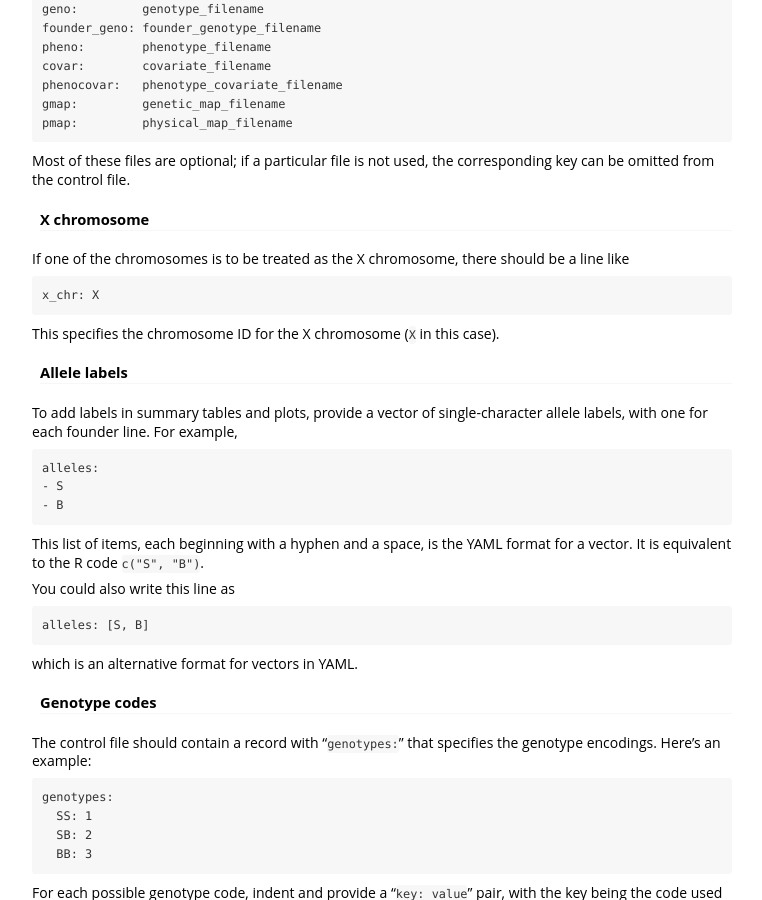
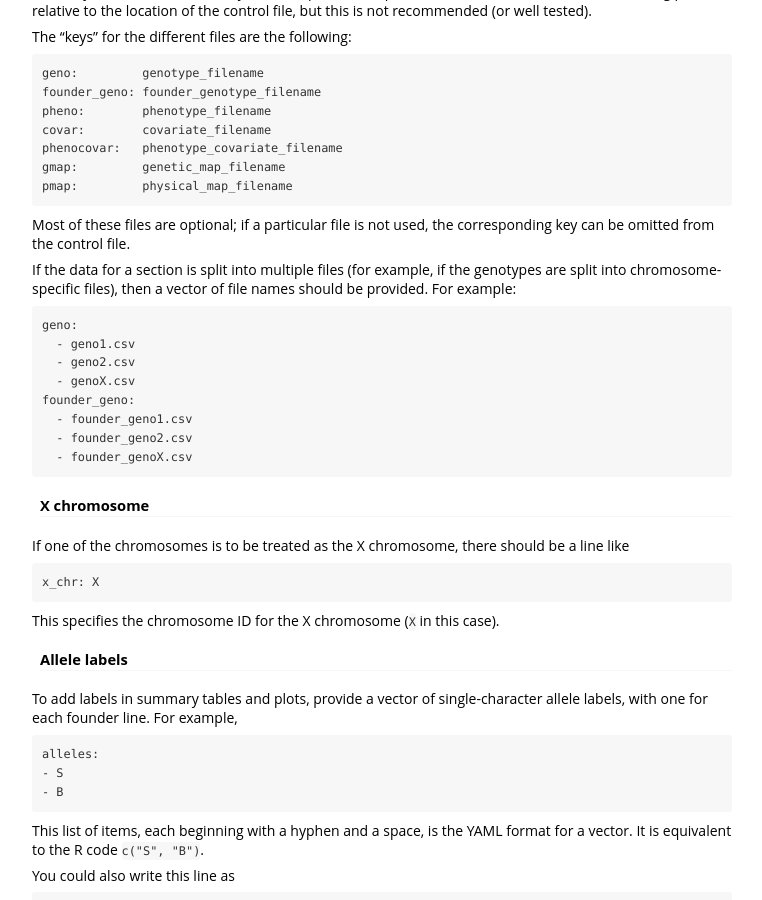
Before and after one commit to rqtl/qtl2, a Jekyll site: the page assets/vignettes/input_files.html, which Jekyll copies as it is, in a window 1280 px wide and 900 px high, scrolled down 3645 px. Shown: the whole window, without its empty margins (258-1020 px from the left). Built offline with Jekyll 4.4.1, drawn with Linux system fonts in a browser that asks for light colours; some of the changed text lies outside the part shown.

Commit message:
input files vignette: mention that data can be split into multiple files

```diff
--- a/assets/vignettes/input_files.html
+++ b/assets/vignettes/input_files.html
@@ -100,6 +100,7 @@ grav2 &lt;-<span class="st"> </span><span class="kw">read_cross2</span>(<span cl
 <div id="phenotype-covariates" class="section level4">
 <h4>Phenotype covariates</h4>
 <p>A separate CSV file contains phenotype covariate data, as phenotypes × phenotype covariates. The first column contains phenotype names, and the first row contains the names of the phenotype covariates.</p>
+<p><strong>Note</strong>: The genotype, founder genotype, phenotype, covariate, and phenotype covariate data can be split across multiple files. For example, the genotype data could be split by chromosome. The individual IDs must appear in each file; these are used to combine the files.</p>
 </div>
 <div id="genetic-and-physical-maps" class="section level4">
 <h4>Genetic and physical maps</h4>
@@ -164,6 +165,15 @@ phenocovar:   phenotype_covariate_filename
 gmap:         genetic_map_filename
 pmap:         physical_map_filename</code></pre>
 <p>Most of these files are optional; if a particular file is not used, the corresponding key can be omitted from the control file.</p>
+<p>If the data for a section is split into multiple files (for example, if the genotypes are split into chromosome-specific files), then a vector of file names should be provided. For example:</p>
+<pre><code>geno:
+  - geno1.csv
+  - geno2.csv
+  - genoX.csv
+founder_geno:
+  - founder_geno1.csv
+  - founder_geno2.csv
+  - founder_genoX.csv</code></pre>
 </div>
 <div id="x-chromosome" class="section level4">
 <h4>X chromosome</h4>
@@ -276,6 +286,7 @@ pmap:         physical_map_filename</code></pre>
 </div>
 <div id="detailed-specifications-for-each-cross-type" class="section level2">
 <h2>Detailed specifications for each cross type</h2>
+<p>[to be provided, eventually]</p>
 </div>
 
 
```
